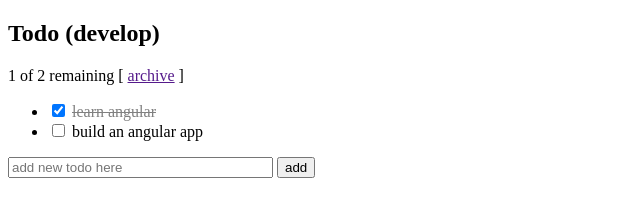
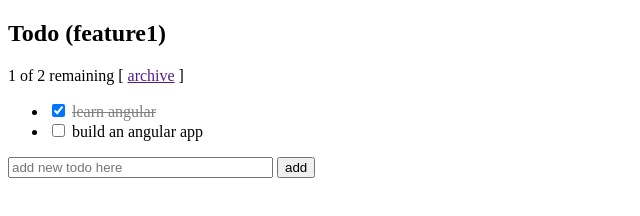
Before and after one commit to GenieHong/testgulp, a website: page app/index.html in a window 1280 px wide. Shown: the full height of the page, 0-640 px from the left. Drawn offline with nearby package versions, Linux system fonts and the light colour scheme.

Commit message:
feature1

```diff
--- a/app/index.html
+++ b/app/index.html
@@ -7,7 +7,7 @@
   </head
 
   <body>
-    <h2>Todo (develop)</h2>
+    <h2>Todo (feature1)</h2>
     <div ng-controller="TodoListController as todoList">
       <span>{{todoList.remaining()}} of {{todoList.todos.length}} remaining</span>
       [ <a href="" ng-click="todoList.archive()">archive</a> ]
```
